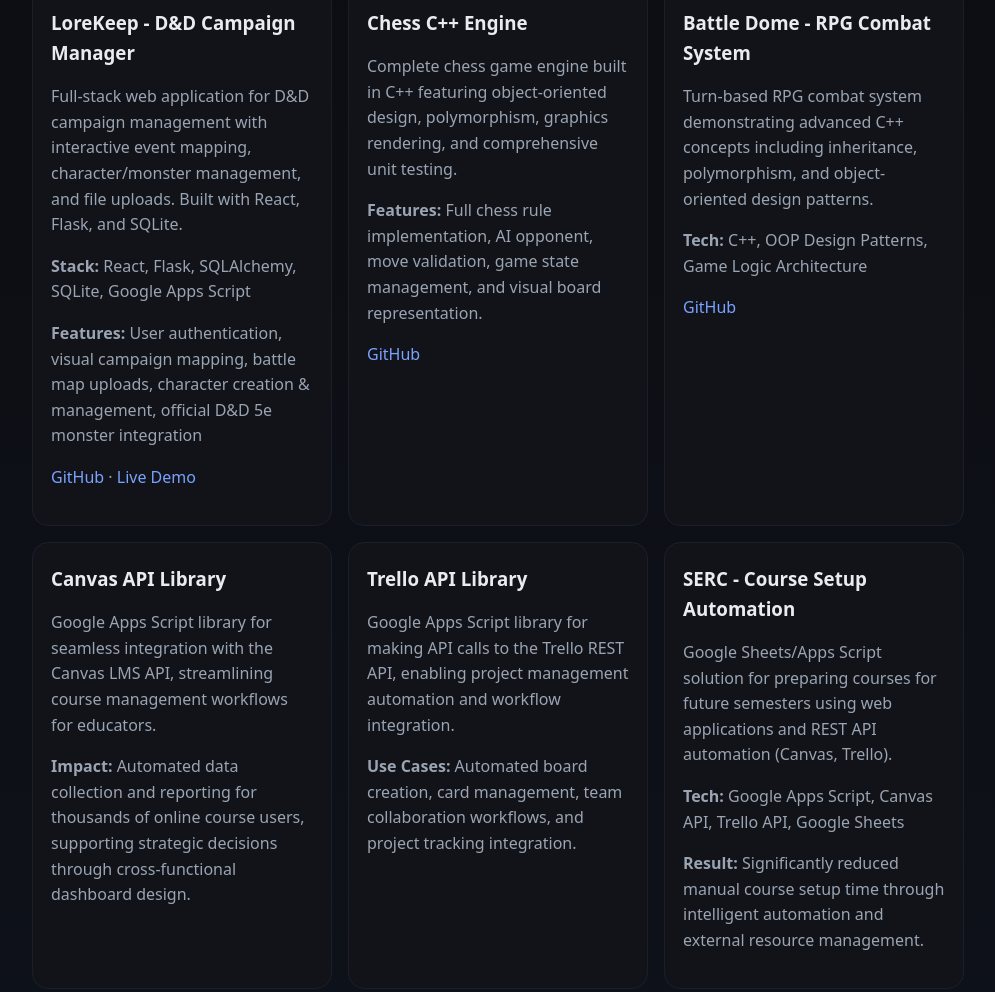
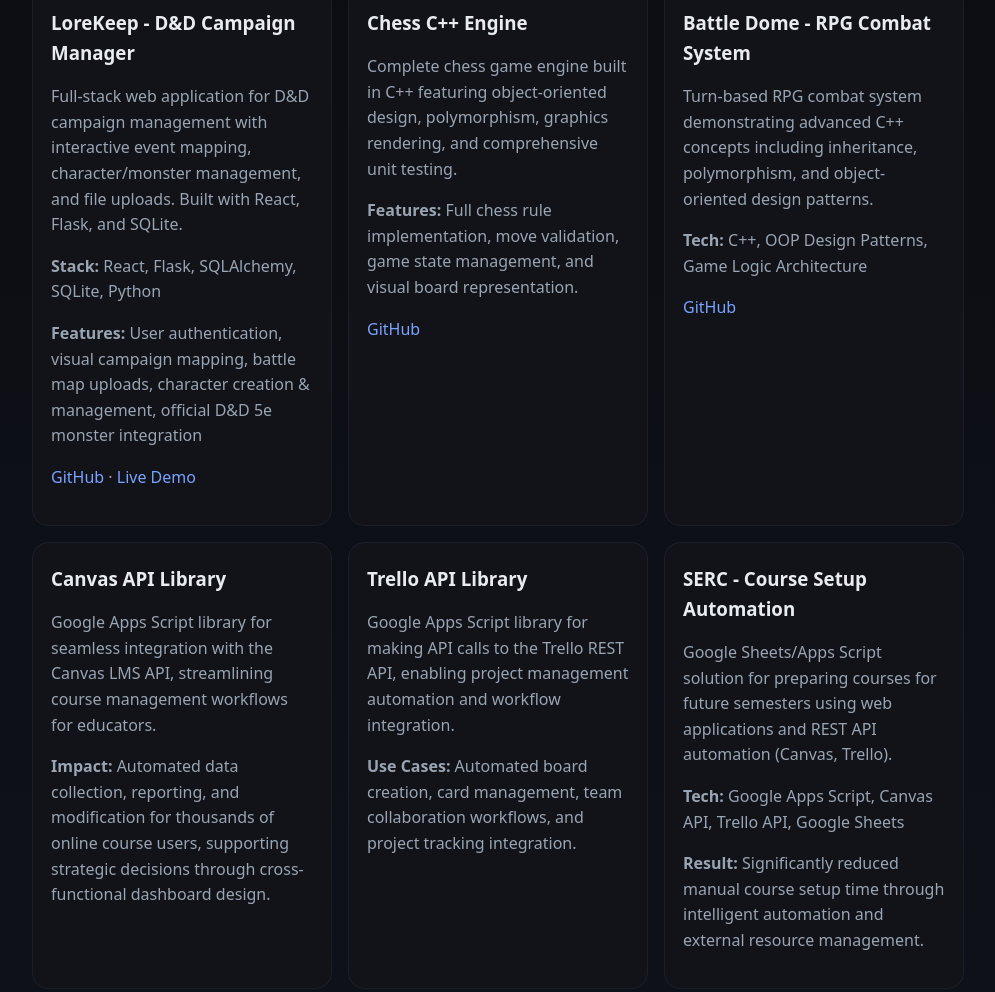
Before and after one commit to braedenspope/portfolio, a plain HTML site: page projects/index.html in a window 1280 px wide. Shown: the part 369-1361 px from the top of the page, without its empty margins (142-1137 px from the left). Drawn offline with Linux system fonts and the light colour scheme; files that its build step writes are made by us from their sources; files whose address does not match are found by name.

Commit message:
update projects

```diff
--- a/projects/index.html
+++ b/projects/index.html
@@ -21,7 +21,7 @@
     <article class="card">
       <h3>LoreKeep - D&D Campaign Manager</h3>
       <p>Full-stack web application for D&D campaign management with interactive event mapping, character/monster management, and file uploads. Built with React, Flask, and SQLite.</p>
-      <p><strong>Stack:</strong> React, Flask, SQLAlchemy, SQLite, Google Apps Script</p>
+      <p><strong>Stack:</strong> React, Flask, SQLAlchemy, SQLite, Python</p>
       <p><strong>Features:</strong> User authentication, visual campaign mapping, battle map uploads, character creation & management, official D&D 5e monster integration</p>
       <p><a href="https://github.com/braedenspope/lorekeep">GitHub</a> · <a href="https://lore-keep.vercel.app">Live Demo</a></p>
     </article>
@@ -30,7 +30,7 @@
     <article class="card">
       <h3>Chess C++ Engine</h3>
       <p>Complete chess game engine built in C++ featuring object-oriented design, polymorphism, graphics rendering, and comprehensive unit testing.</p>
-      <p><strong>Features:</strong> Full chess rule implementation, AI opponent, move validation, game state management, and visual board representation.</p>
+      <p><strong>Features:</strong> Full chess rule implementation, move validation, game state management, and visual board representation.</p>
       <p><a href="https://github.com/braedenspope/chess">GitHub</a></p>
     </article>
 
@@ -46,7 +46,7 @@
     <article class="card">
       <h3>Canvas API Library</h3>
       <p>Google Apps Script library for seamless integration with the Canvas LMS API, streamlining course management workflows for educators.</p>
-      <p><strong>Impact:</strong> Automated data collection and reporting for thousands of online course users, supporting strategic decisions through cross-functional dashboard design.</p>
+      <p><strong>Impact:</strong> Automated data collection, reporting, and modification for thousands of online course users, supporting strategic decisions through cross-functional dashboard design.</p>
     </article>
 
     <!-- Trello API Library -->
```
